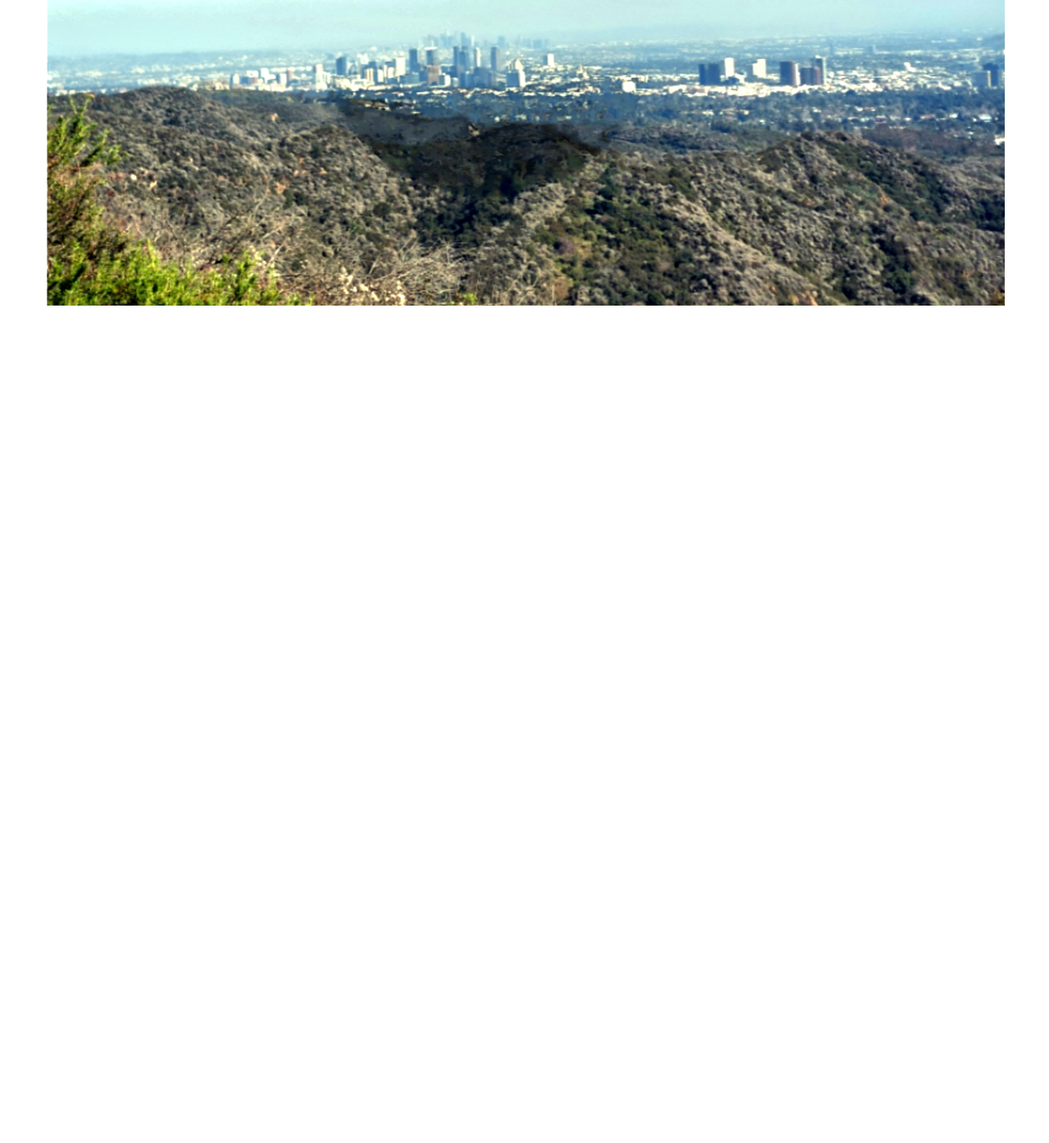
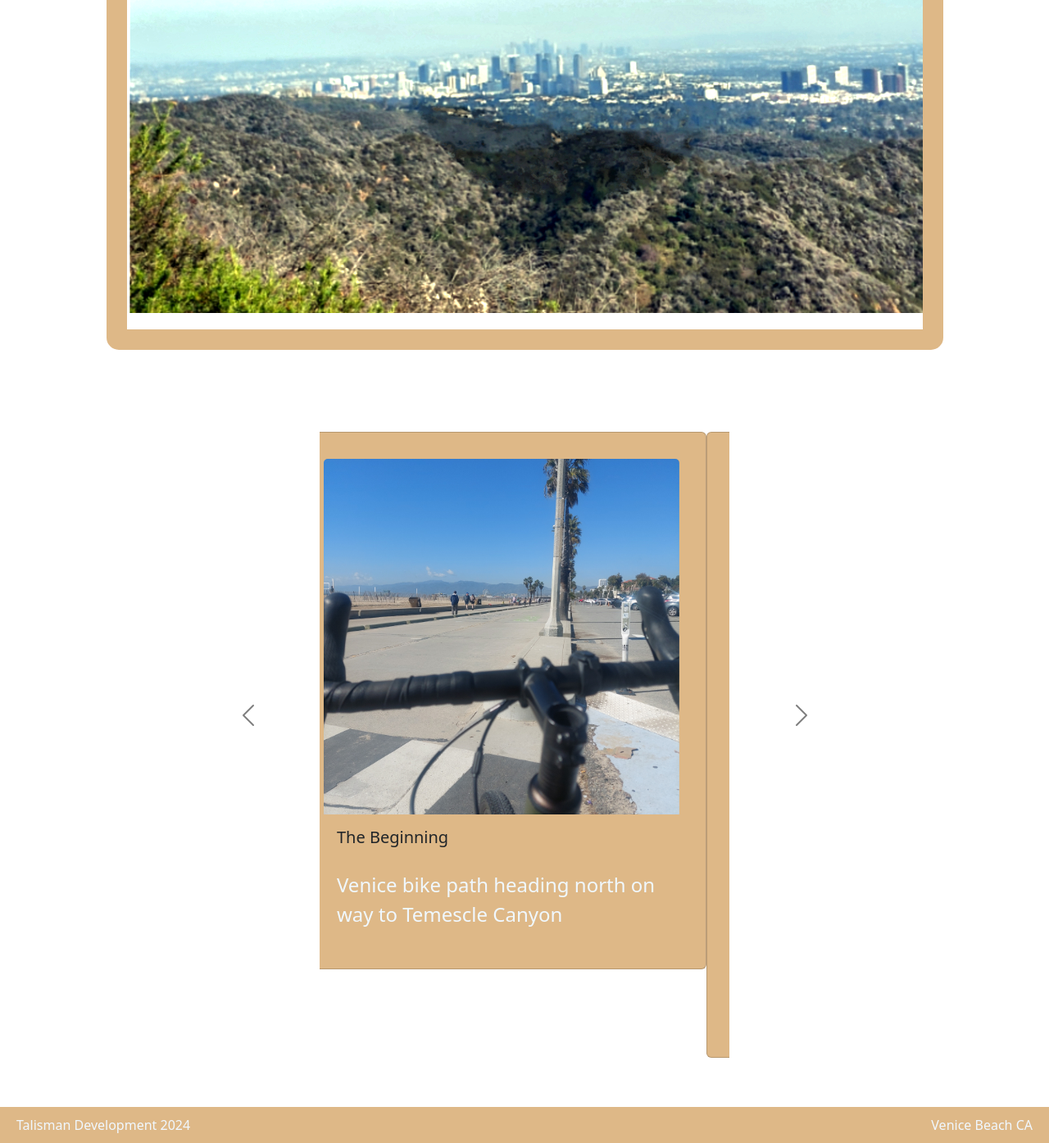
Before and after one commit to jtalley2098/LA-smog-, a plain HTML site: page index.html in a window 1280 px wide. Shown: the part 317-1712 px from the top of the page at 82% size. Before the commit the page ends 920 px from the top, so only its background shows below. Drawn offline with nearby package versions, Linux system fonts and the light colour scheme.

Commit message:
basic bootstrap practice

```diff
--- a/index.html
+++ b/index.html
@@ -13,6 +13,7 @@
         <title>LA. SMOG!</title>
     </head>
     <body>
+      <header>
         <nav class="navbar bg-burlywood sticky-top">
             <div class="container">
 
@@ -37,19 +38,119 @@
               </div>
             </div>
           </nav>
+        </header>
 
 
+        <div class="container">
+            <div class="row">
+                <div class="col-11 mx-auto mt-5 mb-5">
+                    <div class="bg-image" style="background-image: url('Temescle Photos/LA smog.jpg'); height: 80vh; background-repeat: no-repeat; ">
 
-        <div class="container-1 ">
-            <div class="row">
-                <div class="col-11 mx-auto">
-                    <div class="jumbotron"style="background-image: url('Temescle Photos/LA smog.jpg');  height:100vh; background-repeat: no-repeat; ">
                     <h1 class=" text-center display-4">LA. SMOG!</h1>
                     <p class="mt-5  text-center  display-6">A look over Temescle Canyon</p>
                     </div>
                 </div>
             </div>
         </div>
+        <div class="container my-5">
+          <div id="carouselExampleControls" class="carousel slide mx-auto" data-bs-ride="carousel">
+            <div class="carousel-inner">
+              <div class="carousel-item active">
+                <div class="card mt-1">
+                  <img src="Temescle Photos/Handle Bars.jpg" class="card-img-top" alt="Card Image">
+                  <div class="card-body">
+                    <h5 class="card-title">The Beginning</h5>
+                    <p class="card-text">Venice bike path heading north on way to Temescle Canyon</p>
+                  </div>
+                </div>
+              </div>
+              <div class="carousel-item">
+                <div class="card mt-1">
+                  <img src="Temescle Photos/Back Tire ocean view.jpg" class="card-img-top" alt="Card Image">
+                  <div class="card-body">
+                    <h5 class="card-title">Right Turn</h5>
+                    <p class="card-text">A look out over the ocean at the intersection of the bike path with Temescle Canyon Road.  The road heads directly to the park at the start of the trail.</p>
+                  </div>
+                </div>
+              </div>
+              <!-- Add more carousel items as needed -->
+              <div class="carousel-item ">
+                <div class="card mt-1 mx-auto">
+                  <img  src="Temescle Photos/Retreat center sign on bike.jpg" class="card-img-top" alt="Card Image">
+                  <div class="card-body">
+                    <h5 class="card-title">Hard Climb</h5>
+                    <p class="card-text">Entering the park after a tough climb up Temescle Canyon Road. Totally worth it!</p>
+                  </div>
+                </div>
+              </div>
+
+            <div class="carousel-item">
+              <div class="card mt-1">
+                <img src="Temescle Photos/Trail head.jpg" class="card-img-top" alt="Card Image">
+                <div class="card-body">
+                  <h5 class="card-title">Trail Head</h5>
+                  <p class="card-text">The trail is a loop that circles up and around over the canyon.  Here is some of the sites along the way.</p>
+                </div>
+              </div>
+            </div>
+            <div class="carousel-item">
+              <div class="card mt-1">
+                <img src="Temescle Photos/Cacti not for toilet.jpg" class="card-img-top" alt="Card Image">
+                <div class="card-body">
+                  <h5 class="card-title">Cacti</h5>
+                  <p class="card-text">Cacti line the path on the way up if you take the left hand path.  This way is not as steep of a climb with a few more exciting vistas.</p>
+                </div>
+              </div>
+            </div>
+            <div class="carousel-item">
+              <div class="card mt-1">
+                <img src="Temescle Photos/ocean overlook.jpg" class="card-img-top" alt="Card Image">
+                <div class="card-body">
+                  <h5 class="card-title">Ocean Overlook</h5>
+                  <p class="card-text">A look over the PCH out over the Santa Monica Bay</p>
+                </div>
+              </div>
+            </div>
+            <div class="carousel-item">
+              <div class="card mt-1">
+                <img src="Temescle Photos/Flowers of white.jpg" class="card-img-top" alt="Card Image">
+                <div class="card-body">
+                  <h5 class="card-title">Spring</h5>
+                  <p class="card-text">Whilte flowers line the path closer to the top after a winter with much rain.</p>
+                </div>
+              </div>
+            </div>
+
+            <div class="carousel-item">
+              <div class="card mt-1">
+                <img src="Temescle Photos/Looking down the landslide.jpg" class="card-img-top" alt="Card Image">
+                <div class="card-body">
+                  <h5 class="card-title">Doom</h5>
+                  <p class="card-text">Parts of the trail are washed out from the large amount of rainfall this past 2023/2024 winter.</p>
+                </div>
+              </div>
+            </div>
+          </div>
+            <button class="carousel-control-prev"  type="button" data-bs-target="#carouselExampleControls" data-bs-slide="prev">
+              <span class="carousel-control-prev-icon"  aria-hidden="true"></span>
+              <span class="visually-hidden">Previous</span>
+            </button>
+            <button class="carousel-control-next" type="button" data-bs-target="#carouselExampleControls" data-bs-slide="next">
+              <span class="carousel-control-next-icon" aria-hidden="true"></span>
+              <span class="visually-hidden">Next</span>
+            </button>
+          </div>
+        </div>
+        <footer>
+          <div>
+              <p class="text-start">Talisman Development 2024</p>
+          </div>
+          <div>
+              <p class="text-end">Venice Beach CA</p>
+          </div>
+      </footer>
+
+
        <!-- <div class="container">
             <div class="row">
                 <div class="col-5 mx-auto">
--- a/style.css
+++ b/style.css
@@ -1,7 +1,7 @@
 
 .navbar{
     background-color: burlywood;
-    ;
+
     z-index: 1;
 
 }
@@ -12,20 +12,71 @@
     margin-right: 2rem;
 }
 
+
+    .carousel {
+      width: 500px;
+      height: 700px;
+    }
+
+   /* .carousel-item,
+    .carousel-item img {
+      height: 300px;
+    }*/
+
+  .bg-image{
+    border: solid 25px burlywood;
+    border-radius: 15px;
+  }
+
+
 .card{
+
+    width: 100%;
     display: flex;
+    padding: 2rem;
+    background-color: burlywood;
+    align-items: center;
+    justify-content: center;
 
-    background-color: burlywood;
-    padding:40px;
-    margin-top: -80px;
+    img{
+        margin: 0 auto;
+
+
+    }
+
 }
+#carouselExampleControls .carousel-control-prev,
+#carouselExampleControls  .carousel-control-next {
+filter: invert(1);
+
+}
+
+.carousel-control-prev {
+  left: -25%; /* Adjust the left position as needed */
+}
+
+.carousel-control-next {
+  right: -25%; /* Adjust the right position as needed */
+}
+
 .card-text{
    margin-top: 7%;
     color:aliceblue;
     font-size: 1.5rem;
     line-height: 1.5;
 }
-.container-1{
-   margin-top: 5%;
+footer {
+    color: aliceblue;
+    background-color: burlywood;
+    margin-top: 10%;
+    display: flex;
+    justify-content: space-between;
+    align-items: center;
+}
 
-}
+    .text-start{
+        margin: 10px 0 10px 20px;
+     }
+     .text-end{
+        margin: 10px 20px 10px 0;
+      }
```
Also changed, not shown: 1 other file.
